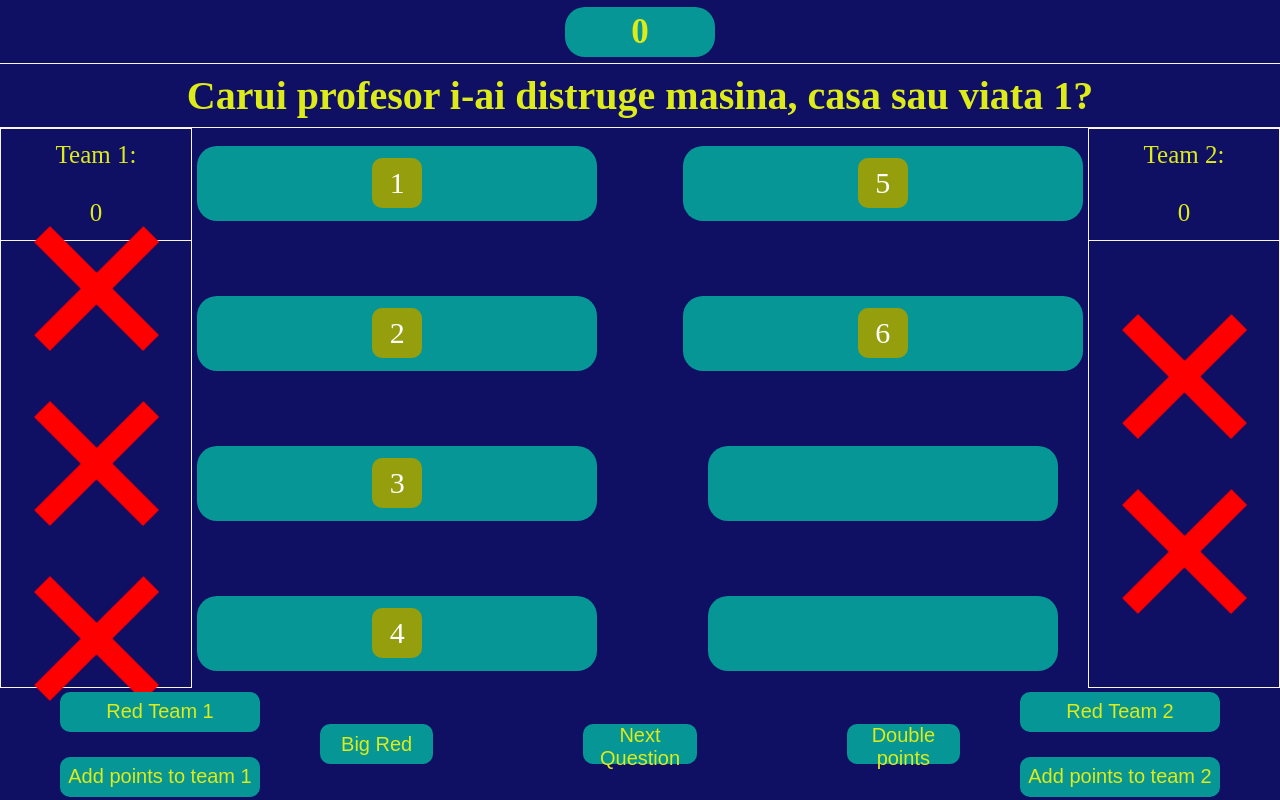
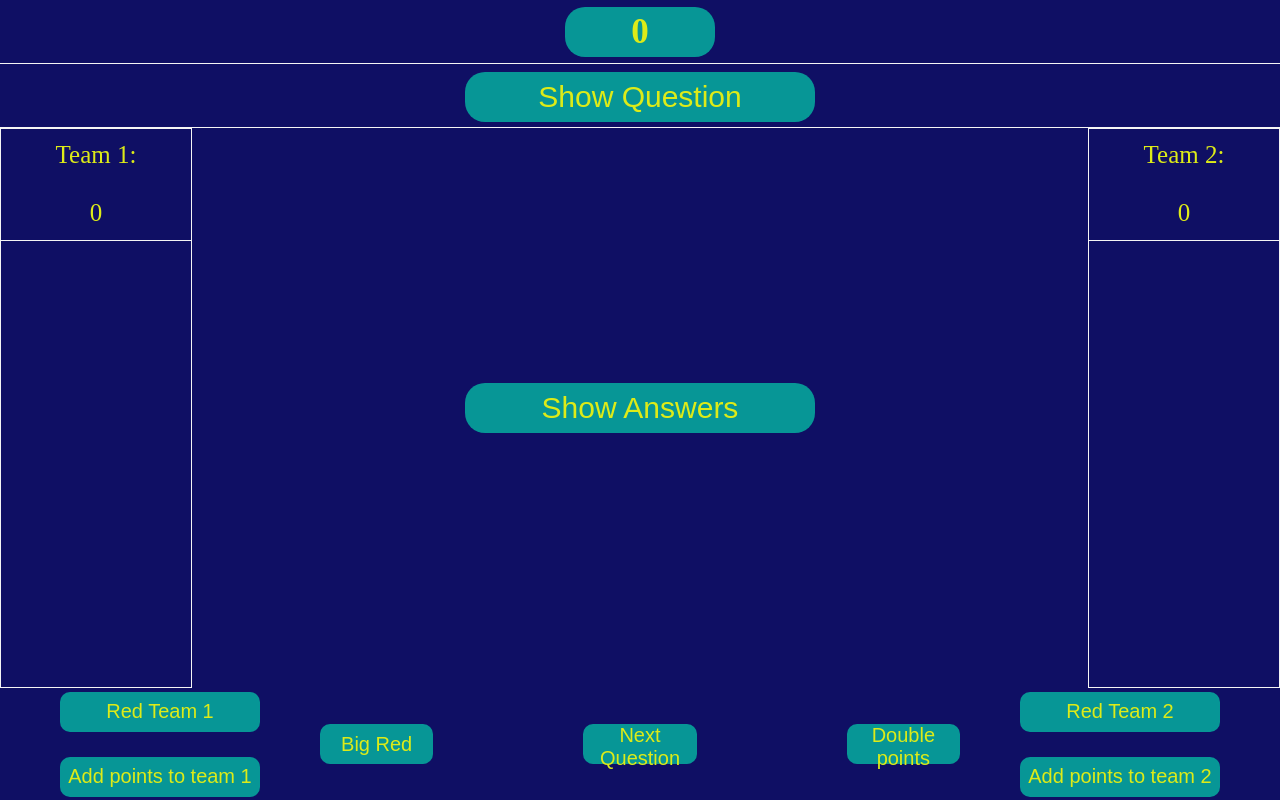
Before and after one commit to ParfeneDaniel/Ce-spun-romanii-advanced, a React (Vite) app in the folder client/: page /game in a window 1280 px wide. Built offline with nearby package versions, Linux system fonts and the light colour scheme.

Commit message:
add functionalities

```diff
--- a/client/src/components/GameAnswer.jsx
+++ b/client/src/components/GameAnswer.jsx
@@ -2,13 +2,13 @@ import { useState } from "react";
 import { useGameContext } from "../context/GameContext";
 
 const GameAnswer = ({ answer, numberOfAnswer }) => {
-  const { setPoints } = useGameContext();
+  const { setPoints, scalePoints } = useGameContext();
   const [showAnswer, setShowAnswer] = useState(false);
   const handleRevealsClick = () => {
     if (!showAnswer) {
-      setPoints((prev) => prev + answer.points);
+      setPoints((prev) => prev + scalePoints * answer.points);
     } else {
-      setPoints((prev) => prev - answer.points);
+      setPoints((prev) => prev - scalePoints * answer.points);
     }
     setShowAnswer(!showAnswer);
   };
--- /dev/null
+++ b/client/src/components/GameBigRed.jsx
@@ -0,0 +1,11 @@
+import image from "../assets/Red_X.svg.png";
+
+const GameBigRed = () => {
+  return (
+    <div className="gameBigRed">
+      <img src={image} />
+    </div>
+  );
+};
+
+export default GameBigRed;
--- a/client/src/components/GameCentralController.jsx
+++ b/client/src/components/GameCentralController.jsx
@@ -1,9 +1,56 @@
+import { useNavigate } from "react-router-dom";
+import { useGameContext } from "../context/GameContext";
+
 const GameCentralController = () => {
+  const {
+    setRed,
+    setScalePoints,
+    consecutive,
+    setConsecutive,
+    setRedsTeam1,
+    setRedsTeam2,
+    setQuestion,
+    setShowQuestion,
+    setShowAnswers,
+    setPoints,
+    setRound,
+    setTeam1,
+    setTeam2,
+    setPointsTeam1,
+    setPointsTeam2,
+  } = useGameContext();
+  const navigate = useNavigate();
+  const handleBigRedClick = () => {
+    setRed((prev) => !prev);
+  };
+  const handleDoublePointsClick = () => {
+    setScalePoints(2);
+  };
+  const handleNextQuestionClick = () => {
+    setRedsTeam1(0);
+    setRedsTeam2(0);
+    setScalePoints(1);
+    setQuestion((prev) => prev + 1);
+    setShowAnswers(false);
+    setShowQuestion(false);
+    setPoints(0);
+    if (consecutive < 2) {
+      setConsecutive((prev) => prev + 1);
+    } else {
+      setRound((prev) => prev + 1);
+      setTeam1("");
+      setTeam2("");
+      setConsecutive(0);
+      setPointsTeam1(0);
+      setPointsTeam2(0);
+      navigate("/round");
+    }
+  };
   return (
     <div className="gameCentralController">
-      <button>Big Red</button>
-      <button>Next Question</button>
-      <button>Double points</button>
+      <button onClick={handleBigRedClick}>Big Red</button>
+      <button onClick={handleNextQuestionClick}>Next Question</button>
+      <button onClick={handleDoublePointsClick}>Double points</button>
     </div>
   );
 };
--- a/client/src/components/GameTeamController.jsx
+++ b/client/src/components/GameTeamController.jsx
@@ -1,8 +1,33 @@
+import { useGameContext } from "../context/GameContext";
+
 const GameTeamController = ({ numberOfTeam }) => {
+  const {
+    redsTeam1,
+    redsTeam2,
+    setRedsTeam1,
+    setRedsTeam2,
+    setPointsTeam1,
+    setPointsTeam2,
+    points,
+  } = useGameContext();
+  const reds = [redsTeam1, redsTeam2];
+  const setReds = [setRedsTeam1, setRedsTeam2];
+  const currentReds = reds[numberOfTeam - 1];
+  const currentSetReds = setReds[numberOfTeam - 1];
+  const setPoints = [setPointsTeam1, setPointsTeam2];
+  const currentSetPoints = setPoints[numberOfTeam - 1];
+  const handleAddRedClick = () => {
+    if (currentReds < 3) {
+      currentSetReds((prev) => prev + 1);
+    }
+  };
+  const handleAddPointsClick = () => {
+    currentSetPoints((prev) => prev + points);
+  };
   return (
     <div className="gameTeamController">
-      <button>Red Team {numberOfTeam}</button>
-      <button>Add points to team {numberOfTeam}</button>
+      <button onClick={handleAddRedClick}>Red Team {numberOfTeam}</button>
+      <button onClick={handleAddPointsClick}>Add points to team {numberOfTeam}</button>
     </div>
   );
 };
--- a/client/src/context/GameContext.jsx
+++ b/client/src/context/GameContext.jsx
@@ -12,10 +12,15 @@ export const GameContextProvider = ({ children }) => {
   const [team2, setTeam2] = useState("");
   const [points, setPoints] = useState(0);
   const [question, setQuestion] = useState(0);
+  const [consecutive, setConsecutive] = useState(0);
   const [pointsTeam1, setPointsTeam1] = useState(0);
   const [pointsTeam2, setPointsTeam2] = useState(0);
-  const [redsTeam1, setRedsTeam1] = useState(3);
-  const [redsTeam2, setRedsTeam2] = useState(2);
+  const [redsTeam1, setRedsTeam1] = useState(0);
+  const [redsTeam2, setRedsTeam2] = useState(0);
+  const [red, setRed] = useState(false);
+  const [scalePoints, setScalePoints] = useState(1);
+  const [showQuestion, setShowQuestion] = useState(false);
+  const [showAnswers, setShowAnswers] = useState(false)
   const value = {
     round,
     setRound,
@@ -27,6 +32,8 @@ export const GameContextProvider = ({ children }) => {
     setPoints,
     question,
     setQuestion,
+    consecutive,
+    setConsecutive,
     pointsTeam1,
     setPointsTeam1,
     pointsTeam2,
@@ -35,6 +42,14 @@ export const GameContextProvider = ({ children }) => {
     setRedsTeam1,
     redsTeam2,
     setRedsTeam2,
+    red,
+    setRed,
+    scalePoints,
+    setScalePoints,
+    showQuestion,
+    setShowQuestion,
+    showAnswers,
+    setShowAnswers,
   };
   return <GameContext.Provider value={value}>{children}</GameContext.Provider>;
 };
--- a/client/src/data.js
+++ b/client/src/data.js
@@ -67,10 +67,10 @@ export const data = [
         answer: "Badescu",
         points: 5,
       },
-      {
+      /* {
         answer: "Deta",
         points: 5,
-      },
+      }, */
     ],
   },
   {
--- a/client/src/index.css
+++ b/client/src/index.css
@@ -62,14 +62,15 @@
   padding-right: 20px;
 }
 
-.gameBackround {
+.gameBackground {
   width: 100vw;
   height: 100vh;
   background-color: rgb(15, 15, 100);
   color: rgb(221, 235, 24);
+  position: relative;
 }
 
-.gameBackround .points {
+.gameBackground .points {
   height: 8%;
   border-bottom: 1px solid whitesmoke;
   align-content: center;
@@ -79,7 +80,7 @@
   justify-content: center;
 }
 
-.gameBackround .points h2 {
+.gameBackground .points h2 {
   width: 150px;
   height: 50px;
   background-color: rgb(7, 150, 150);
@@ -89,11 +90,27 @@
   font-size: 35px;
 }
 
-.gameBackround h1 {
+.gameBackground .question {
   height: 8%;
   border-bottom: 1px solid whitesmoke;
   text-align: center;
   align-content: center;
+  font-size: 40px;
+}
+
+.gameBackground .question button {
+  font-size: 30px;
+  width: 350px;
+  height: 50px;
+  background-color: rgb(7, 150, 150);
+  outline: none;
+  border: none;
+  border-radius: 20px;
+  color: rgb(221, 235, 24);
+  cursor: pointer;
+}
+
+.gameBackground .question h1 {
   font-size: 40px;
 }
 
@@ -135,9 +152,29 @@
   height: 125px;
 }
 
+.answers {
+  width: 70%;
+  height: 100%;
+  display: flex;
+  align-items: center;
+  justify-content: center;
+}
+
+.answers button {
+  width: 350px;
+  height: 50px;
+  font-size: 30px;
+  background-color: rgb(7, 150, 150);
+  border: none;
+  outline: none;
+  border-radius: 20px;
+  color: rgb(221, 235, 24);
+  cursor: pointer;
+}
+
 .gameAnswers {
-  width: 70%;
-  height: 650px;
+  width: 100%;
+  height: 100%;
   display: flex;
   align-items: center;
   justify-content: center;
@@ -148,7 +185,7 @@
 
 .gameAnswer {
   width: 400px;
-  height: 75px;
+  height: 13%;
   background-color: rgb(7, 150, 150);
   display: flex;
   align-items: center;
@@ -165,6 +202,7 @@
   align-items: center;
   justify-content: center;
   border-right: 1px solid whitesmoke;
+  font-size: 35px;
 }
 
 .answerPoints {
@@ -173,24 +211,27 @@
   display: flex;
   align-items: center;
   justify-content: center;
+  font-size: 35px;
 }
 
 .closeAnswer p {
   background-color: rgb(149, 159, 13);
   color: white;
-  width: 50px;
-  height: 50px;
+  width: 75px;
+  height: 75px;
   text-align: center;
   align-content: center;
   border-radius: 10px;
+  font-size: 35px;
 }
 
 .gameAnswerEmpty {
   width: 350px;
-  height: 75px;
+  height: 13%;
   background-color: rgb(7, 150, 150);
   border-radius: 20px;
   cursor: pointer;
+  opacity: 0.7;
 }
 
 .gameController {
@@ -219,6 +260,7 @@
   border: none;
   color: rgb(221, 235, 24);
   height: 40px;
+  cursor: pointer;
 }
 
 .gameCentralController {
@@ -238,4 +280,19 @@
   border: none;
   border-radius: 10px;
   color: rgb(221, 235, 24);
+  cursor: pointer;
 }
+
+.gameBigRed {
+  position: absolute;
+  width: 800px;
+  height: 800px;
+  top: 50%;
+  left: 50%;
+  transform: translate(-50%, -50%);
+}
+
+.gameBigRed img {
+  width: 100%;
+  height: 100%;
+}
--- a/client/src/pages/Game.jsx
+++ b/client/src/pages/Game.jsx
@@ -1,23 +1,51 @@
 import GameAnswers from "../components/GameAnswers";
+import GameBigRed from "../components/GameBigRed";
 import GameController from "../components/GameController";
 import GameTeam from "../components/GameTeam";
 import { useGameContext } from "../context/GameContext";
 import { data } from "../data";
 
 const Game = () => {
-  const { points, question } = useGameContext();
+  const {
+    points,
+    question,
+    red,
+    showQuestion,
+    showAnswers,
+    setShowQuestion,
+    setShowAnswers,
+  } = useGameContext();
+  const handleShowQuestionClick = () => {
+    setShowQuestion((prev) => !prev);
+  };
+  const handleShowAnswersClick = () => {
+    setShowAnswers((prev) => !prev);
+  };
   return (
-    <div className="gameBackround">
+    <div className="gameBackground">
       <div className="points">
         <h2>{points}</h2>
       </div>
-      <h1>{data[question].question}</h1>
+      <div className="question">
+        {showQuestion == false ? (
+          <button onClick={handleShowQuestionClick}>Show Question</button>
+        ) : (
+          <h1>{data[question].question}</h1>
+        )}
+      </div>
       <div className="mainGame">
         <GameTeam numberOfTeam={1} />
-        <GameAnswers />
+        <div className="answers">
+          {showAnswers == false ? (
+            <button onClick={handleShowAnswersClick}>Show Answers</button>
+          ) : (
+            <GameAnswers />
+          )}
+        </div>
         <GameTeam numberOfTeam={2} />
       </div>
       <GameController />
+      {red && <GameBigRed />}
     </div>
   );
 };
```
Lines whose indentation alone changed are shown as unchanged.
